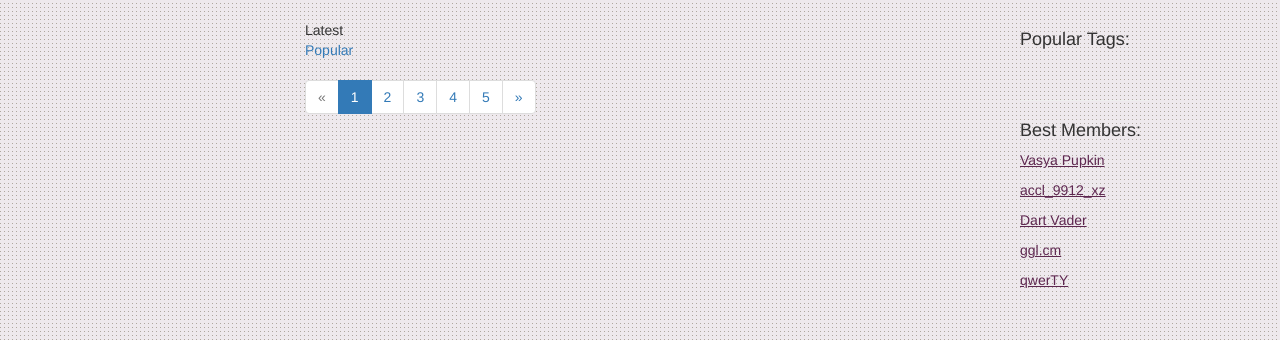
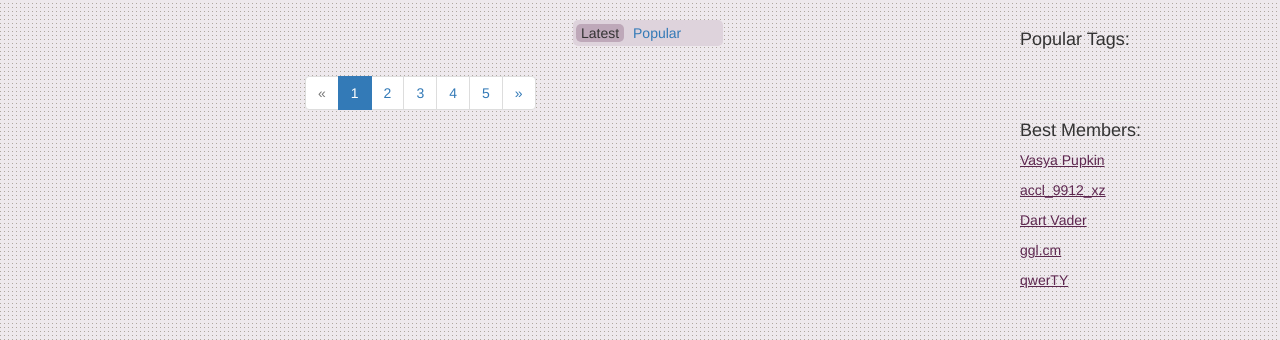
Before and after one commit to d3QUone/ask_kasatkin, a Django app: page / in a window 1280 px wide. Shown: the part 109-449 px from the top of the page. Run offline with Django 3.2, Linux system fonts and the light colour scheme; data that the repository does not hold is empty; some libraries are stand-ins or nearby versions.

Commit message:
added style for switcher

```diff
--- a/ask_kasatkin/static/css/improve.css
+++ b/ask_kasatkin/static/css/improve.css
@@ -10,7 +10,7 @@ body {
 	margin: auto;
 }
 
-/* used for all links */
+/* used for all links? */
 .underline__link {
     text-decoration: underline;
     color: #5E2750;
@@ -42,21 +42,16 @@ body {
     color: white;
 }
 
-
 /* new header */
 .no__paddings {
     padding: 0px;
     margin: 0px;
 }
 
-
 .h__input__field {
     background-color: #EEE9ED;
     width: 600px;
 }
-
-
-
 /* new header */
 
 .navbar__low {
@@ -77,7 +72,56 @@ body {
     width: 35px;
 }
 
+/* switcher */
+.switchers__block {
+    padding-top: 3px;
+    padding-bottom: 3px;
+    padding-left: 3px;
+    width: 150px;
+    margin-bottom: 10px;
+    margin-left: 40%;
+    background-color: #DED3DC;
+    border-radius: 5px;
+}
 
+.switcher__active {
+    display: inline;
+    width: 60px;
+    padding-left: 5px;
+    padding-right: 5px;
+    padding-top: 1px;
+    padding-bottom: 1px;
+    background-color: #BEA8B9;
+    border-radius: 5px;
+}
+
+.switcher__notactive {
+    display: inline;
+    width: 60px;
+    padding-left: 5px;
+    padding-right: 5px;
+    padding-top: 1px;
+    padding-bottom: 1px;
+
+    background-color: #DED3DC;
+    border-radius: 5px;
+}
+
+.switcher__notactive:hover {
+    display: inline;
+    width: 60px;
+    padding-left: 5px;
+    padding-right: 5px;
+    padding-top: 1px;
+    padding-bottom: 1px;
+
+    background-color: #DED3DC;
+    border-radius: 5px;
+}
+
+.link__clear {
+    text-decoration: none;
+}
 
 
 /* question block */
@@ -94,7 +138,6 @@ body {
     width: 90px;
     padding-left: 5px;
     padding-right: 5px;
-    /*margin-bottom: 3px;*/
 }
 
 .question__right {
@@ -176,13 +219,12 @@ body {
     background-color: #F6F6F6;
 }
 
-/* tags */
+/* right info column  */
+.column__left__fix {
+    padding-left: 30px;
+}
+
 .tag__margin {
     display: inline;
     margin: 3px;
 }
-
-
-.column__left__fix {
-    padding-left: 30px;
-}
--- a/ask_kasatkin/templates/core__index.html
+++ b/ask_kasatkin/templates/core__index.html
@@ -4,9 +4,9 @@
 <div class="switchers__block">
 {% if query == 'latest' %}
   <div class="switcher__active">Latest</div>
-  <div class="switcher__notactive"><a href="{% url 'core:home' %}?query=popular">Popular</a></div>
+  <div class="switcher__notactive"><a href="{% url 'core:home' %}?query=popular" class="link__clear">Popular</a></div>
 {% else %}
-  <div class="switcher__noactive"><a href="{% url 'core:home' %}?query=latest">Latest</a></div>
+  <div class="switcher__noactive"><a href="{% url 'core:home' %}?query=latest" class="link__clear">Latest</a></div>
   <div class="switcher__active">Popular</div>
 {% endif %}
 </div>
```
